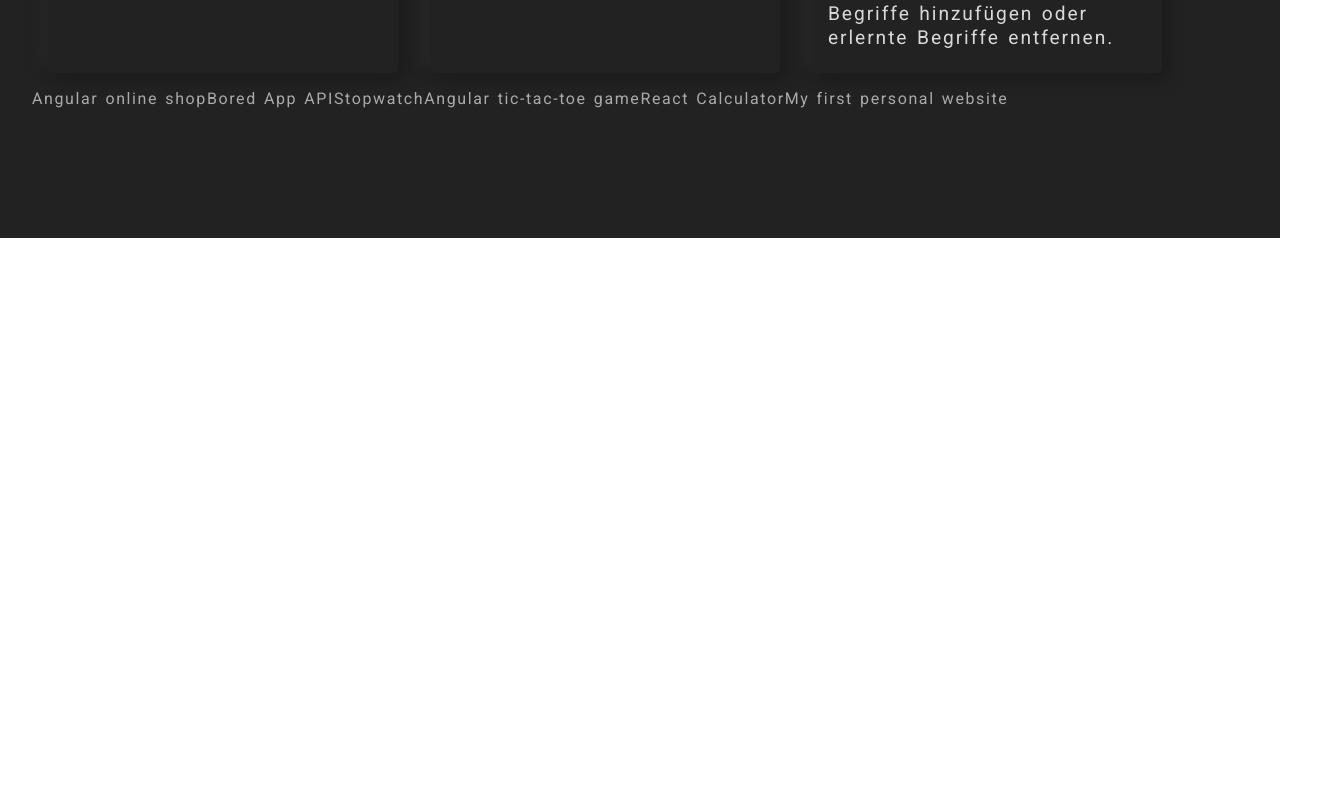
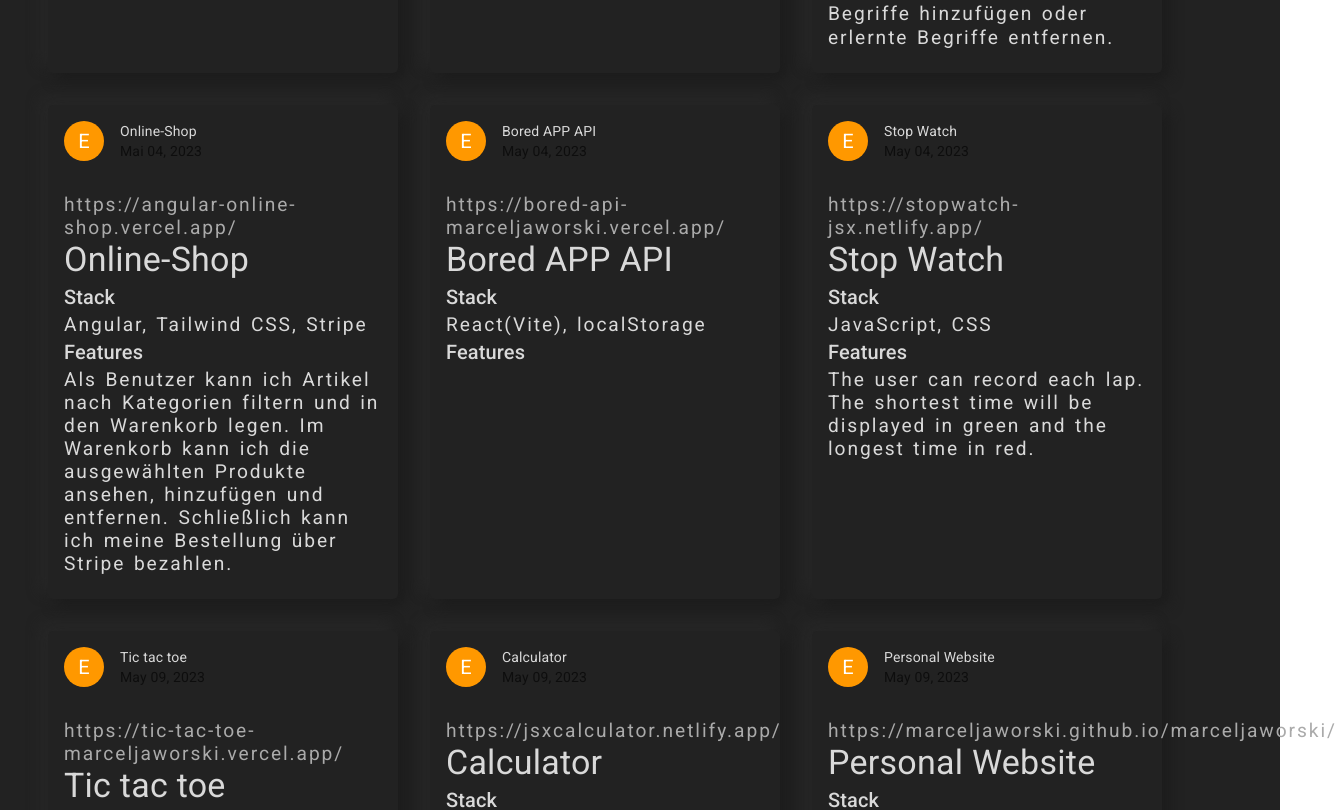
Before and after one commit to marceljaworski/portfolio, a React (Vite) app: page /projects in a window 1280 px wide. Shown: the part 562-1372 px from the top of the page, 1337 px wide, since content can reach past the window. Before the commit the page ends 800 px from the top, so only its background shows below. Built offline with nearby package versions, Linux system fonts and the light colour scheme.

Commit message:
Projects dataEn.json

```diff
--- a/src/App.scss
+++ b/src/App.scss
@@ -75,7 +75,7 @@
 				position: absolute;
 				display: flex;
 				flex-direction: column;
-				width: 200px;
+				width: 175px;
         top: 50px;
         border-top: 1px solid white;
 
@@ -83,7 +83,7 @@
         border-bottom-left-radius: 6px;
         padding: .5rem;
         background-color: $background-dark;
-        transform: translate(-50%);
+        transform: translate(-60%);
 
 				a {
 					margin-bottom: .5rem;
--- a/src/components/LanguageChooser.scss
+++ b/src/components/LanguageChooser.scss
@@ -6,6 +6,7 @@
 
     .dropdown-language {
         position: absolute;
+        width: 250px;
         line-height: 22px;
         color: $gray1;
         top: 50px;
@@ -16,6 +17,6 @@
         border-bottom-left-radius: 6px;
         padding: .5rem;
         background-color: $gray3;
-        transform: translate(-50%);
+        transform: translate(-80%);
     }
 }
--- a/src/content/dataDE.json
+++ b/src/content/dataDE.json
@@ -30,7 +30,63 @@
                 "features": "Der Benutzer kann die Begriffe sehen und Bedeutungen anzeigen. Verwalten Sie Begriffe, indem Sie über ein Formular neue Begriffe hinzufügen oder erlernte Begriffe entfernen.",
                 "link": "https://glossary-marceljaworski.vercel.app/",
                 "date": "December 12, 2022"
-            }
+            },
+            {
+                "description": "",
+                "title": "Online-Shop",
+                "stack": "Angular, Tailwind CSS, Stripe",
+                "features": "Als Benutzer kann ich Artikel nach Kategorien filtern und in den Warenkorb legen. Im Warenkorb kann ich die ausgewählten Produkte ansehen, hinzufügen und entfernen. Schließlich kann ich meine Bestellung über Stripe bezahlen.",
+                "link": "https://angular-online-shop.vercel.app/",
+                "date": "Mai 04, 2023"
+            },
+            {
+            "description": "",
+            "title": "Bored APP API",
+            "stack": "React(Vite), localStorage",
+            "features": "",
+            "link": "https://bored-api-marceljaworski.vercel.app/",
+            "date": "May 04, 2023"
+        },
+        {
+            "description": "programming exercise",
+            "title": "Stop Watch",
+            "stack": "JavaScript, CSS",
+            "features": "The user can record each lap. The shortest time will be displayed in green and the longest time in red.",
+            "link": "https://stopwatch-jsx.netlify.app/",
+            "date": "May 04, 2023"
+        },
+        {
+            "description": "programming exercise, learning Angular",
+            "title": "Tic tac toe",
+            "stack": "Angular, TypeScript, CSS",
+            "features": "",
+            "link": "https://tic-tac-toe-marceljaworski.vercel.app/",
+            "date": "May 09, 2023"
+        },
+        {
+            "description": "programming exercise, learning Angular",
+            "title": "Calculator",
+            "stack": "React, CSS",
+            "features": "",
+            "link": "https://jsxcalculator.netlify.app/",
+            "date": "May 09, 2023"
+        },
+        {
+            "description": "My first personal Website!",
+            "title": "Personal Website",
+            "stack": "HTML, SASS",
+            "features": "",
+            "link": "https://marceljaworski.github.io/marceljaworski/",
+            "date": "May 09, 2023"
+        },
+        {
+            "description": "Programming exercise to learn Bootstrap",
+            "title": "Responsive Bootstrap Website",
+            "stack": "HTML, CSS, Bootstrap",
+            "features": "",
+            "link": "https://marceljaworski.github.io/Responsive-Bootstrap-Webseite/",
+            "date": "Jun 09, 2022"
+        }
         ]
     },
     "pageWelcome": {
--- a/src/content/dataEN.json
+++ b/src/content/dataEN.json
@@ -30,7 +30,64 @@
             "features": "the user can see the terms, show meanings. Manage terms by adding new terms using a form or removing learned terms.",
             "link": "https://glossary-marceljaworski.vercel.app/",
             "date": "December 12, 2022"
+        },
+        {
+            "description": "",
+            "title": "Online-Shop",
+            "stack": "Angular, Tailwind CSS, Stripe",
+            "features": "As a user, I can filter the items by category and add them to the shopping cart. In the shopping cart I can see, add and remove the selected products. I can complete payment for my order through Stripe.",
+            "link": "https://angular-online-shop.vercel.app/",
+            "date": "May 04, 2023"
+        },
+        {
+            "description": "",
+            "title": "Bored APP API",
+            "stack": "React(Vite), localStorage",
+            "features": "",
+            "link": "https://bored-api-marceljaworski.vercel.app/",
+            "date": "May 04, 2023"
+        },
+        {
+            "description": "programming exercise",
+            "title": "Stop Watch",
+            "stack": "JavaScript, CSS",
+            "features": "The user can record each lap. The shortest time will be displayed in green and the longest time in red.",
+            "link": "https://stopwatch-jsx.netlify.app/",
+            "date": "May 04, 2023"
+        },
+        {
+            "description": "programming exercise, learning Angular",
+            "title": "Tic tac toe",
+            "stack": "Angular, TypeScript, CSS",
+            "features": "",
+            "link": "https://tic-tac-toe-marceljaworski.vercel.app/",
+            "date": "May 09, 2023"
+        },
+        {
+            "description": "programming exercise, learning Angular",
+            "title": "Calculator",
+            "stack": "React, CSS",
+            "features": "",
+            "link": "https://jsxcalculator.netlify.app/",
+            "date": "May 09, 2023"
+        },
+        {
+            "description": "My first personal Website!",
+            "title": "Personal Website",
+            "stack": "HTML, SASS",
+            "features": "",
+            "link": "https://marceljaworski.github.io/marceljaworski/",
+            "date": "May 09, 2023"
+        },
+        {
+            "description": "Programming exercise to learn Bootstrap",
+            "title": "Responsive Bootstrap Website",
+            "stack": "HTML, CSS, Bootstrap",
+            "features": "",
+            "link": "https://marceljaworski.github.io/Responsive-Bootstrap-Webseite/",
+            "date": "Jun 09, 2022"
         }
+
 
         ]
 
--- a/src/pages/PageProjects.tsx
+++ b/src/pages/PageProjects.tsx
@@ -22,7 +22,7 @@ export const PageProjects = () => {
 					<div className='card'>
 					<CardHeader
 						avatar={
-							<Avatar sx={{ bgcolor: orange[700]}}>E</Avatar>
+							<Avatar sx={{ bgcolor: orange[500]}}>E</Avatar>
 						}
 						title={item.title}
 						subheader={item.date}
@@ -45,14 +45,6 @@ export const PageProjects = () => {
 				</div>
 				)}
 
-
-				<a href="https://angular-online-shop.vercel.app/" target="blank">Angular online shop</a>
-				<a href="https://bored-api-marceljaworski.vercel.app/" target="blank">Bored App API</a>
-				<a href="https://stopwatch-jsx.netlify.app/" target="blank">Stopwatch</a>
-				<a href="https://tic-tac-toe-marceljaworski.vercel.app/" target="blank">Angular tic-tac-toe game</a>
-				<a href="https://jsxcalculator.netlify.app/" target="blank">React Calculator</a>
-				<a href="https://marceljaworski.github.io/marceljaworski/" target="blank">My first personal website</a>
-
 		</div>
 	);
 };
```
